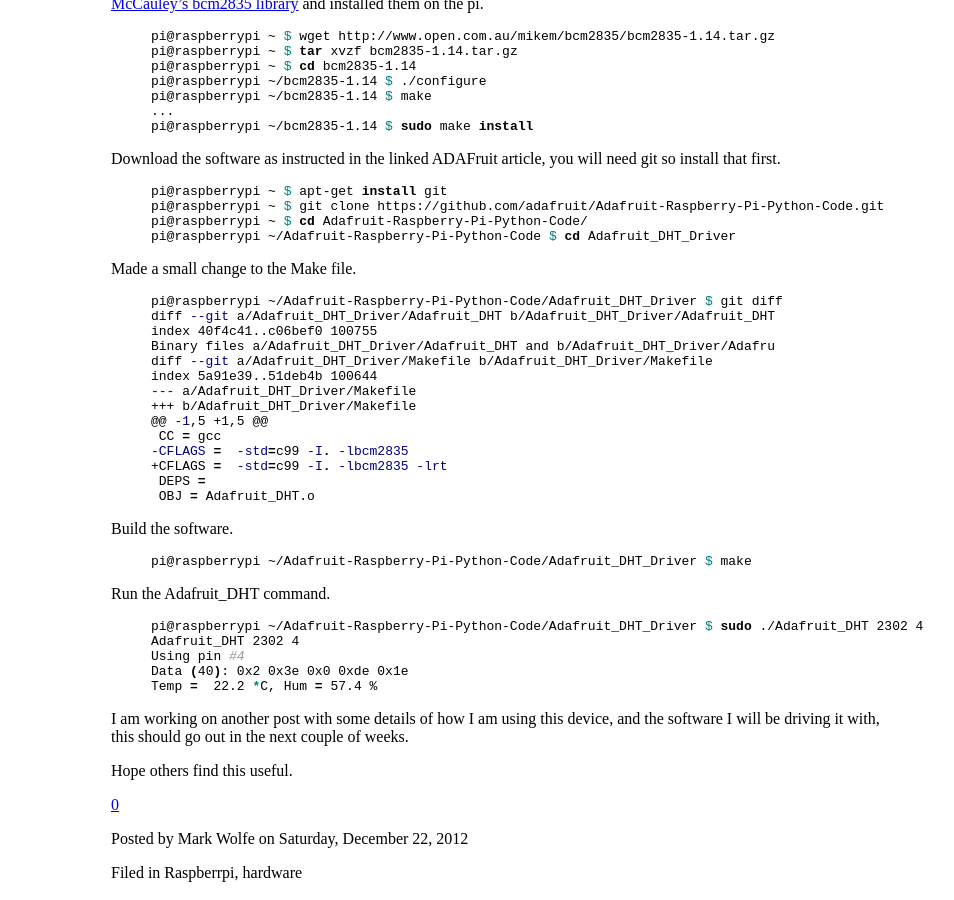
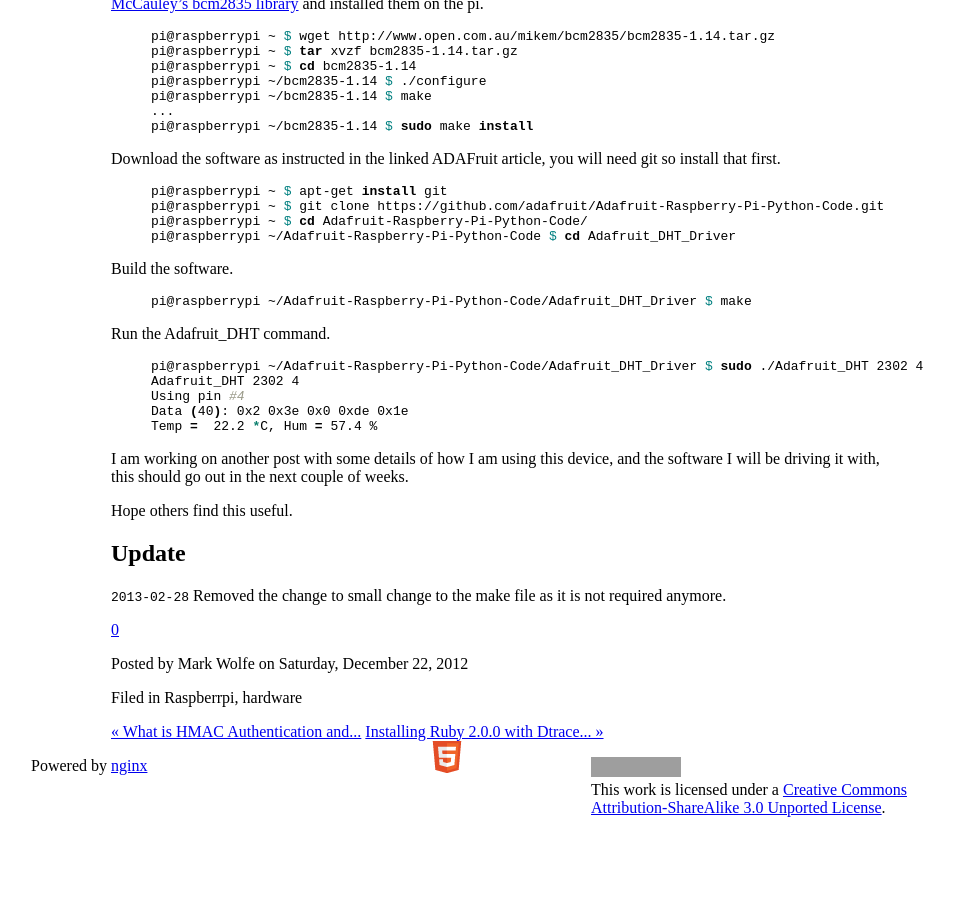
Before and after one commit to wolfeidau/wolfeidau_site, a Jekyll site: the page built from _posts/2012-12-22-raspberry-pi-temperature-and-humidity-project-construction.md, in a window 1280 px wide and 900 px high, scrolled down 3409 px. Shown: the whole window, without its empty margins (139-1093 px from the left). Built offline with Jekyll 4.4.1, drawn with Linux system fonts in a browser that asks for light colours; some web fonts are replaced; comment, search, counter and statistics services are not loaded; after the commit the page ends 4250 px from its top, so only the background shows below that; grey boxes are pictures that could not be loaded.

Commit message:
Updated blog post to remove a redundant step.

```diff
--- a/_posts/2012-12-22-raspberry-pi-temperature-and-humidity-project-construction.md
+++ b/_posts/2012-12-22-raspberry-pi-temperature-and-humidity-project-construction.md
@@ -68,25 +68,6 @@
 pi@raspberrypi ~/Adafruit-Raspberry-Pi-Python-Code $ cd Adafruit_DHT_Driver
 {% endhighlight %}
 
-Made a small change to the Make file.
-
-{% highlight bash %}
-pi@raspberrypi ~/Adafruit-Raspberry-Pi-Python-Code/Adafruit_DHT_Driver $ git diff
-diff --git a/Adafruit_DHT_Driver/Adafruit_DHT b/Adafruit_DHT_Driver/Adafruit_DHT
-index 40f4c41..c06bef0 100755
-Binary files a/Adafruit_DHT_Driver/Adafruit_DHT and b/Adafruit_DHT_Driver/Adafru
-diff --git a/Adafruit_DHT_Driver/Makefile b/Adafruit_DHT_Driver/Makefile
-index 5a91e39..51deb4b 100644
---- a/Adafruit_DHT_Driver/Makefile
-+++ b/Adafruit_DHT_Driver/Makefile
-@@ -1,5 +1,5 @@
- CC = gcc
--CFLAGS =  -std=c99 -I. -lbcm2835
-+CFLAGS =  -std=c99 -I. -lbcm2835 -lrt
- DEPS =
- OBJ = Adafruit_DHT.o
-{% endhighlight %}
-
 Build the software.
 
 {% highlight bash %}
@@ -107,3 +88,8 @@
 this should go out in the next couple of weeks.
 
 Hope others find this useful.
+
+Update
+-------------
+
+`2013-02-28` Removed the change to small change to the make file as it is not required anymore.
```
Also changed, not shown: README.md.
